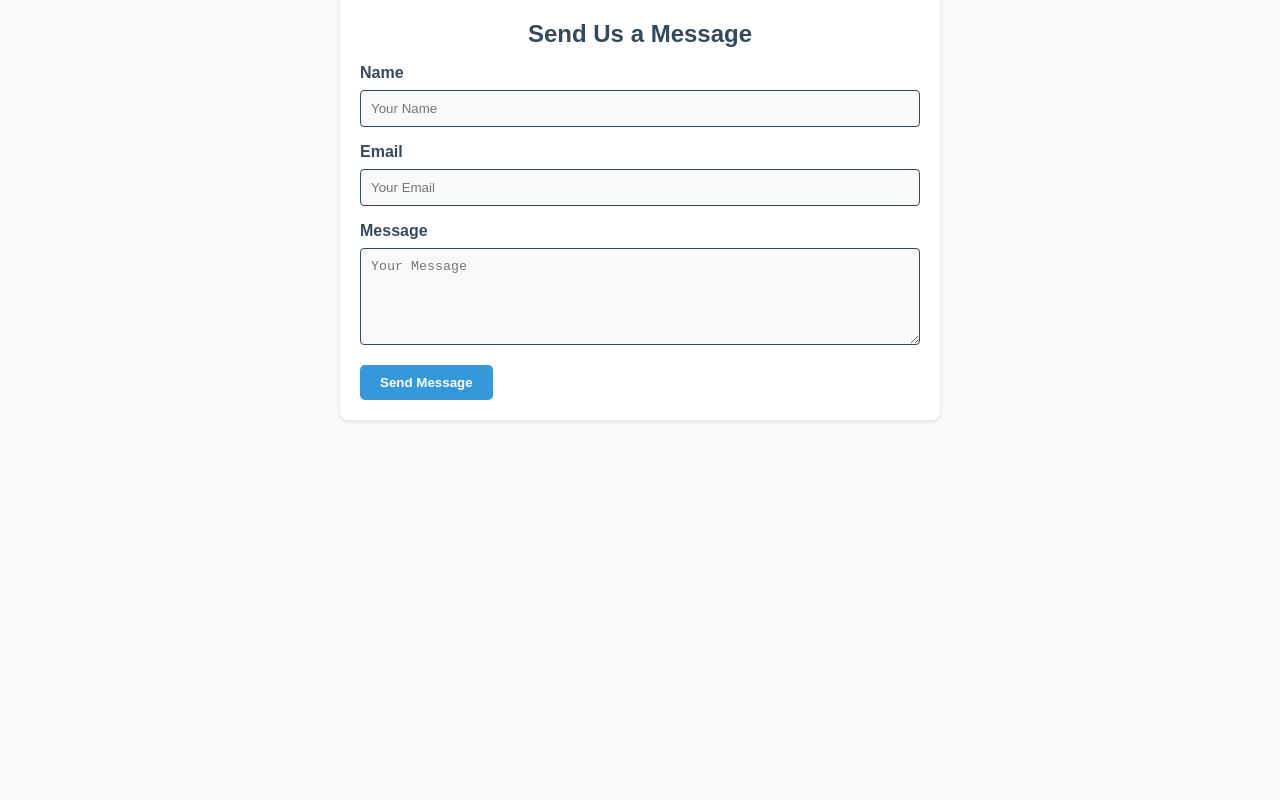
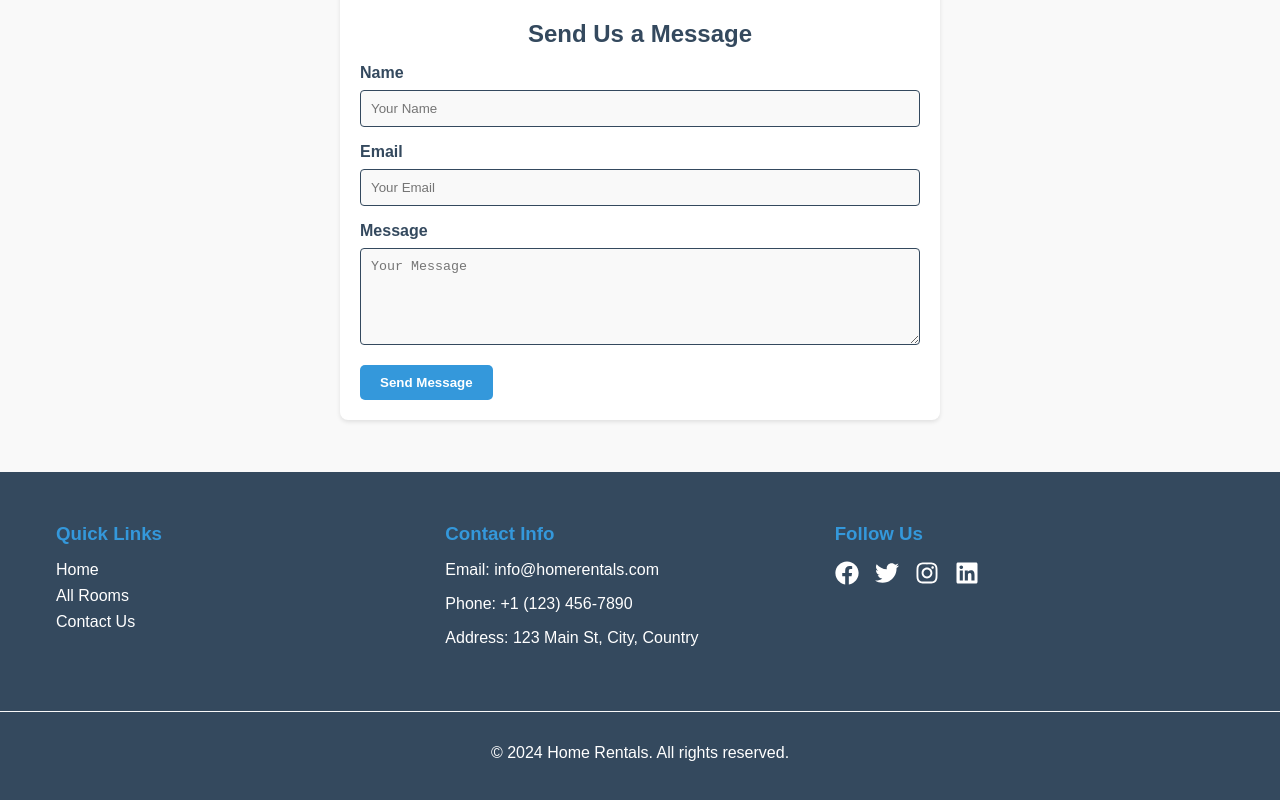
Before and after one commit to Fraol-D/RentalInsight, a React (Vite) app: page /contact in a window 1280 px wide. Shown: the part 436-1236 px from the top of the page. Before the commit the page ends 876 px from the top, so only its background shows below. Built offline with nearby package versions, Linux system fonts and the light colour scheme.

Commit message:
added the footer to the rooms, contact pages

```diff
--- a/src/pages/Contact.jsx
+++ b/src/pages/Contact.jsx
@@ -1,5 +1,6 @@
 import '../styles/Contact.css';
 import Header from '../components/Header';
+import Footer from '../components/Footer';  // Add this import
 
 const Contact = () => {
   return (
@@ -42,6 +43,7 @@ const Contact = () => {
           </form>
         </div>
       </div>
+      <Footer />  {/* Add this line */}
     </>
   );
 };
--- a/src/pages/Rooms.jsx
+++ b/src/pages/Rooms.jsx
@@ -3,6 +3,7 @@ import Select from 'react-select';
 import RoomDetails from '../components/RoomDetails';
 import '../styles/Rooms.css';
 import Header from '../components/Header';
+import Footer from '../components/Footer';
 import { FaFilter, FaTimes } from 'react-icons/fa';
 
 // Import images
@@ -259,6 +260,7 @@ const Rooms = () => {
         </div>
         <RoomDetails room={selectedRoom} onClose={handleCloseDetails} />
       </div>
+      <Footer />
     </>
   );
 };
```
